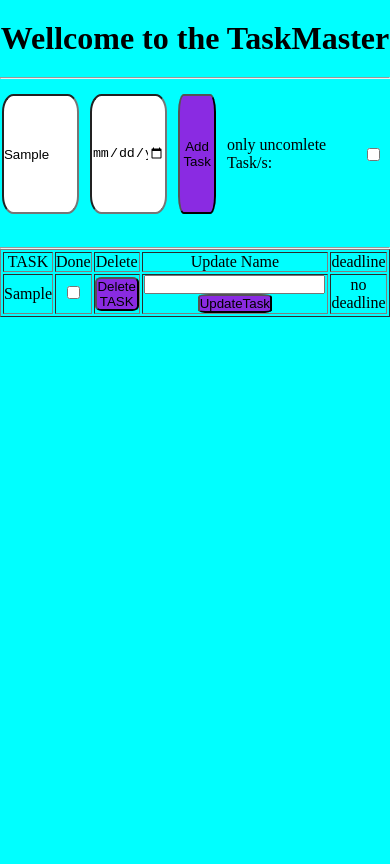
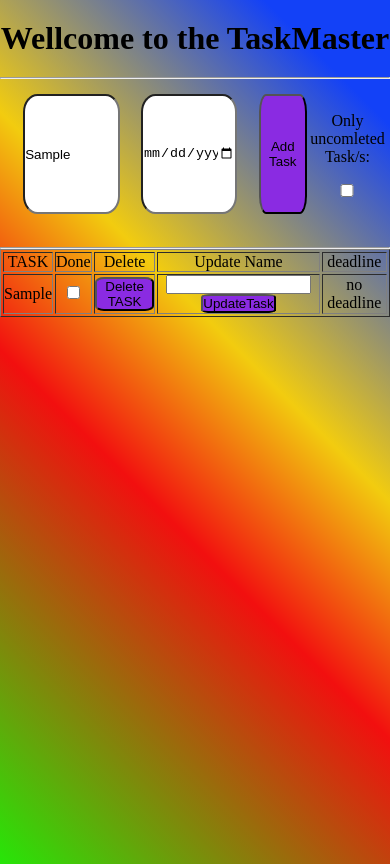
Before and after one commit to cayuval/TaskMaster, a plain HTML site: page index.html in a window 390 px wide. Both pictures are taken after typing "Sample" into the empty fields and a click on the button "Add Task". Drawn offline with Linux system fonts and the light colour scheme.

Commit message:
final with update

```diff
--- a/index.html
+++ b/index.html
@@ -20,7 +20,10 @@
         }
 
         body {
-            background-color: aqua;
+            background: rgb(38, 230, 8);
+            background: linear-gradient(45deg, rgba(38, 230, 8, 1) 0%, rgba(242, 15, 15, 1) 41%, rgba(242, 204, 15, 1) 60%, rgba(19, 65, 247, 1) 90%);
+            width: 100vw;
+            height: 100vh;
         }
 
         #assignTask {
@@ -52,6 +55,8 @@
         }
 
         table {
+            text-align: center;
+            margin: auto;
             width: 100vw;
         }
 
@@ -69,21 +74,51 @@
         }
 
         @media (max-width:780px) {
+            body {
+                background: rgb(38, 230, 8);
+                background: linear-gradient(45deg, rgba(38, 230, 8, 1) 0%, rgba(242, 15, 15, 1) 41%, rgba(242, 204, 15, 1) 60%, rgba(19, 65, 247, 1) 90%);
+                width: 100vw;
+                height: 100vh;
+            }
+
+
             #assignTask {
                 width: 99vw;
                 display: flex;
-                justify-content: space-between;
+                justify-content: space-evenly;
                 align-items: center;
             }
 
             #assignTask input {
-                width: 20%;
+                width: 25%;
             }
 
             #assignTask button {
-                width: 10%;
+                width: 12.5%;
                 height: 80%;
             }
+
+            #assignTask #filtering-Bar {
+                width: 10%;
+                display: flex;
+                justify-content: center;
+                align-items: center;
+                flex-direction: column;
+            }
+
+            #assignTask #filtering-Bar label {
+                text-align: center;
+            }
+
+            #assignTask #filtering-Bar input {
+                text-align: center;
+                width: 50px;
+            }
+
+            table tbody tr td input {
+                width: 90%;
+            }
+
 
         }
     </style>
@@ -93,12 +128,13 @@
     <h1>Wellcome to the TaskMaster</h1>
     <hr>
     <div id="assignTask">
-        <input placeholder="Enter Task" type="text" name="" id="newTask">
+        <input placeholder="Enter/search Task" type="text" name="" id="newTask">
         <input type="datetime-local" name="" id="destenationTime">
         <button id="addTask">Add Task</button>
 
         <div id="filtering-Bar">
-            <label for="">only uncomlete Task/s: </label>
+            <label for="">Only uncomleted Task/s: </label>
+            <br>
             <input type="checkbox" name="" id="sortArray">
         </div>
     </div>
@@ -153,6 +189,7 @@
         //adds events to sorting checkbox and adding task button
         sortButton.addEventListener('click', sortTasksByCompleted)
         taskButton.addEventListener('click', addNewTask)
+        document.getElementById('newTask').addEventListener('keyup', searchTask)
 
 
 
@@ -298,6 +335,9 @@
             window.localStorage.setItem('tasks', JSON.stringify(tasks));
             //call the function again
             checkDeadline()
+            if (sortBool) {
+                return
+            }
             //re-render table
             renderTable(tasks);
         }
@@ -328,13 +368,13 @@
                                     month: tasks[i].deadline.month,
                                     day: tasks[i].deadline.day,
                                     hour: tasks[i].deadline.hour,
-                                    miniute: tasks[i].deadline.miniute,
+                                    miniute: tasks[i].deadline.miniute, timesUp: tasks[i].timesUp
                                 }
                             })
 
                         } else {
                             //there is no deadline
-                            tasks.splice(i, 1, { id: tasks[i].id, name: newTask, complete: tasks[i].complete, deadline: undefined })
+                            tasks.splice(i, 1, { id: tasks[i].id, name: newTask, complete: tasks[i].complete, deadline: undefined, timesUp: false })
                         }
                     }
                 }
@@ -419,34 +459,35 @@
 
             //runs on the tasks array
             for (let i = 0; i < tasks.length; i++) {
-                //task does have adeadline
+                //task does have a deadline
                 if (tasks[i].deadline) {
 
                     const currentTaskDeadline = tasks[i].deadline
 
-                    //more than 1 day late
-                    if (nowDate.dayNow > parseInt(currentTaskDeadline.day) || nowDate.monthNow > parseInt(currentTaskDeadline.month) || nowDate.yearNow > parseInt(currentTaskDeadline.year)) {
+                    if (nowDate.yearNow > parseInt(currentTaskDeadline.year)) {
+                        //years late
                         tasks[i].timesUp = true
+                    } else if (nowDate.yearNow == parseInt(currentTaskDeadline.year) && nowDate.monthNow > parseInt(currentTaskDeadline.month)) {
+                        //month/s late
+                        tasks[i].timesUp = true
+                    } else if (nowDate.yearNow == parseInt(currentTaskDeadline.year) && nowDate.monthNow == parseInt(currentTaskDeadline.month) && nowDate.dayNow > parseInt(currentTaskDeadline.day)) {
+                        //days late
+                        tasks[i].timesUp = true
+                    } else if (nowDate.yearNow == parseInt(currentTaskDeadline.year) && nowDate.monthNow == parseInt(currentTaskDeadline.month) && nowDate.dayNow == parseInt(currentTaskDeadline.day) && nowDate.hourNow > parseInt(currentTaskDeadline.hour)) {
+                        //hours late
+                        tasks[i].timesUp = true
+                    } else if (nowDate.yearNow == parseInt(currentTaskDeadline.year) && nowDate.monthNow == parseInt(currentTaskDeadline.month) && nowDate.dayNow == parseInt(currentTaskDeadline.day) && nowDate.hourNow == parseInt(currentTaskDeadline.hour) && nowDate.miniuteNow >= parseInt(currentTaskDeadline.miniute)) {
+                        //miniute late or equel
+                        tasks[i].timesUp = true
+                    } else {
+                        //not late
+                        tasks[i].timesUp = false
                     }
 
-
-                    //at the deadline day - check the time
-                    if (nowDate.dayNow == parseInt(currentTaskDeadline.day) && nowDate.monthNow == parseInt(currentTaskDeadline.month) && nowDate.yearNow == parseInt(currentTaskDeadline.year)) {
-
-                        //checking time
-                        if (nowDate.miniuteNow >= parseInt(currentTaskDeadline.miniute) && nowDate.hourNow >= parseInt(currentTaskDeadline.hour)) {
-                            // the time is up now
-                            tasks[i].timesUp = true
-                        } else {
-                            // the time is'nt up now
-                            tasks[i].timesUp = false
-
-                        }
-                    }
                 }
-                //save on local storage
-                window.localStorage.setItem('tasks', JSON.stringify(tasks));
             }
+            //save on local storage
+            window.localStorage.setItem('tasks', JSON.stringify(tasks));
         }
 
         //function using the filter method to find al tasks tha isnt completed and then re render
@@ -462,6 +503,13 @@
                 renderTable(tasks)
             }
         }
+
+        function searchTask() {
+            tasks = getTasksFromLocalStorage()
+            const taskText = document.getElementById('newTask').value
+            let resArr = tasks.filter(task => task.name.indexOf(taskText) > -1)
+            renderTable(resArr)
+        }
     </script>
 </body>
 
```
